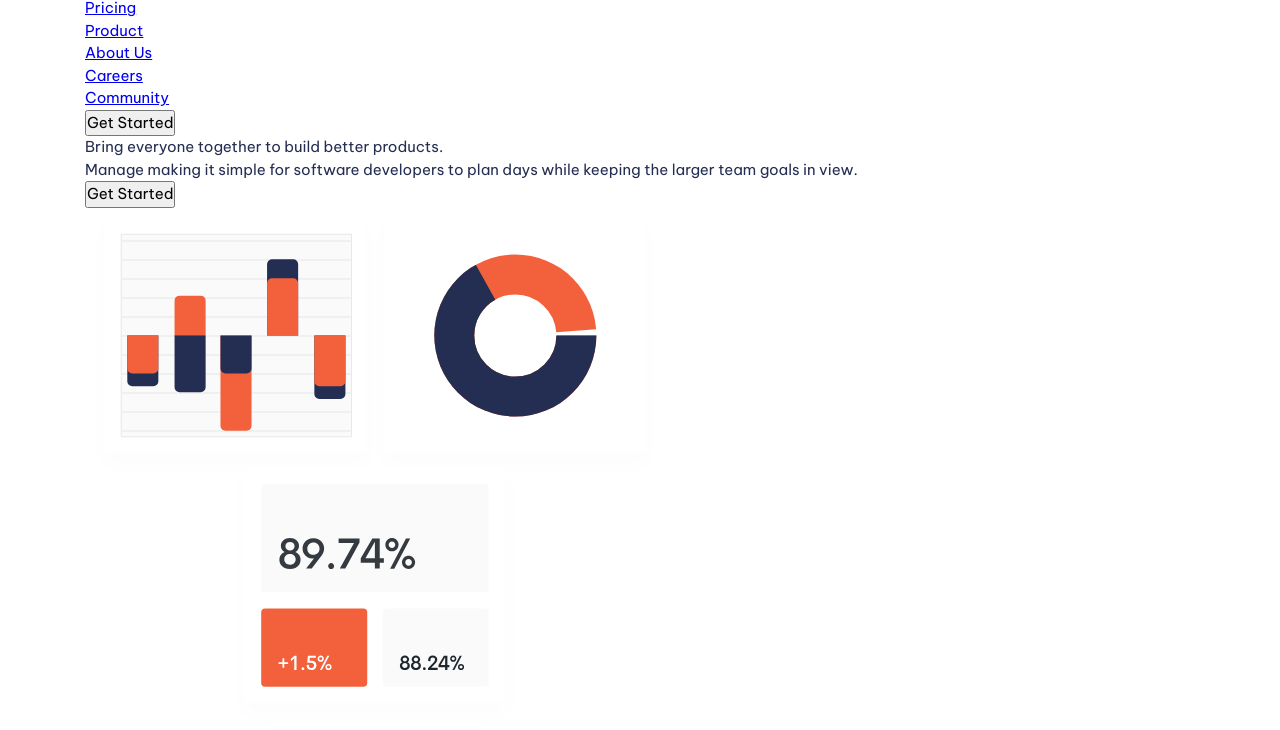
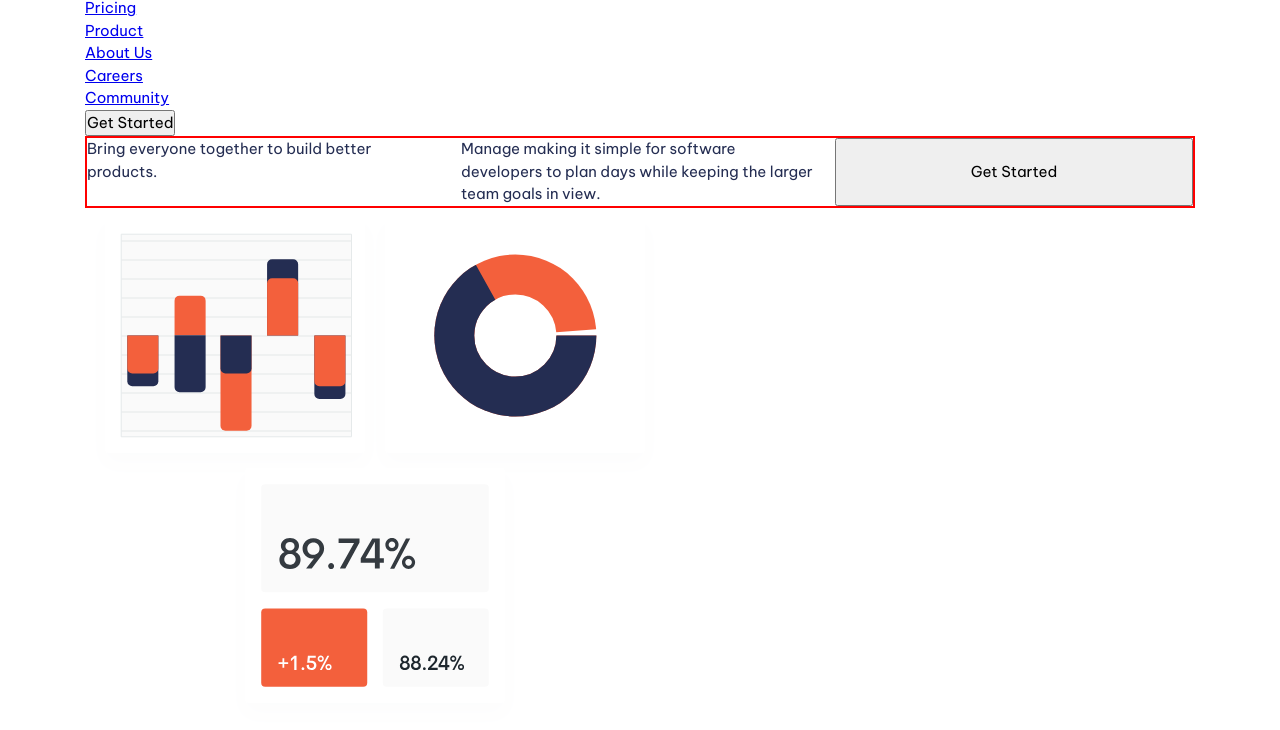
Before and after one commit to Yasir-Khan22/Landing__Page, a website built with Vite: page index.html in a window 1280 px wide. Shown: the part 27-757 px from the top of the page. Built offline with nearby package versions, Linux system fonts and the light colour scheme.

Commit message:
css applied

```diff
--- a/style.css
+++ b/style.css
@@ -133,3 +133,14 @@ body {
   width: min(var(--max-width), 100% - (var(--padding) * 2));
   margin-inline: auto;
 }
+.even-columns {
+  border: 2px solid red;
+  display: grid;
+  gap: 1rem;
+}
+@media (min-width: 50em) {
+  .even-columns {
+    grid-auto-flow: column;
+    grid-auto-columns: 1fr;
+  }
+}
```
